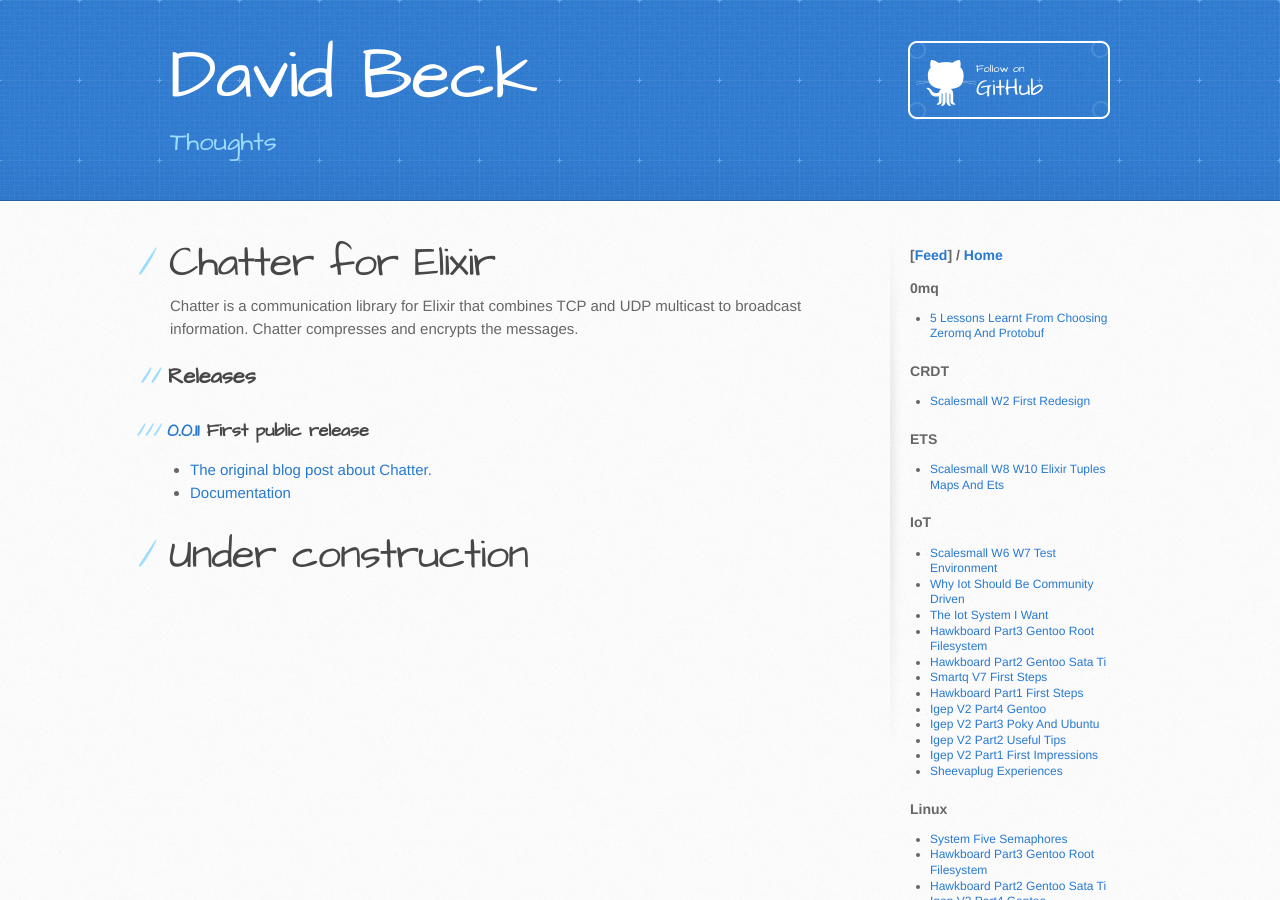
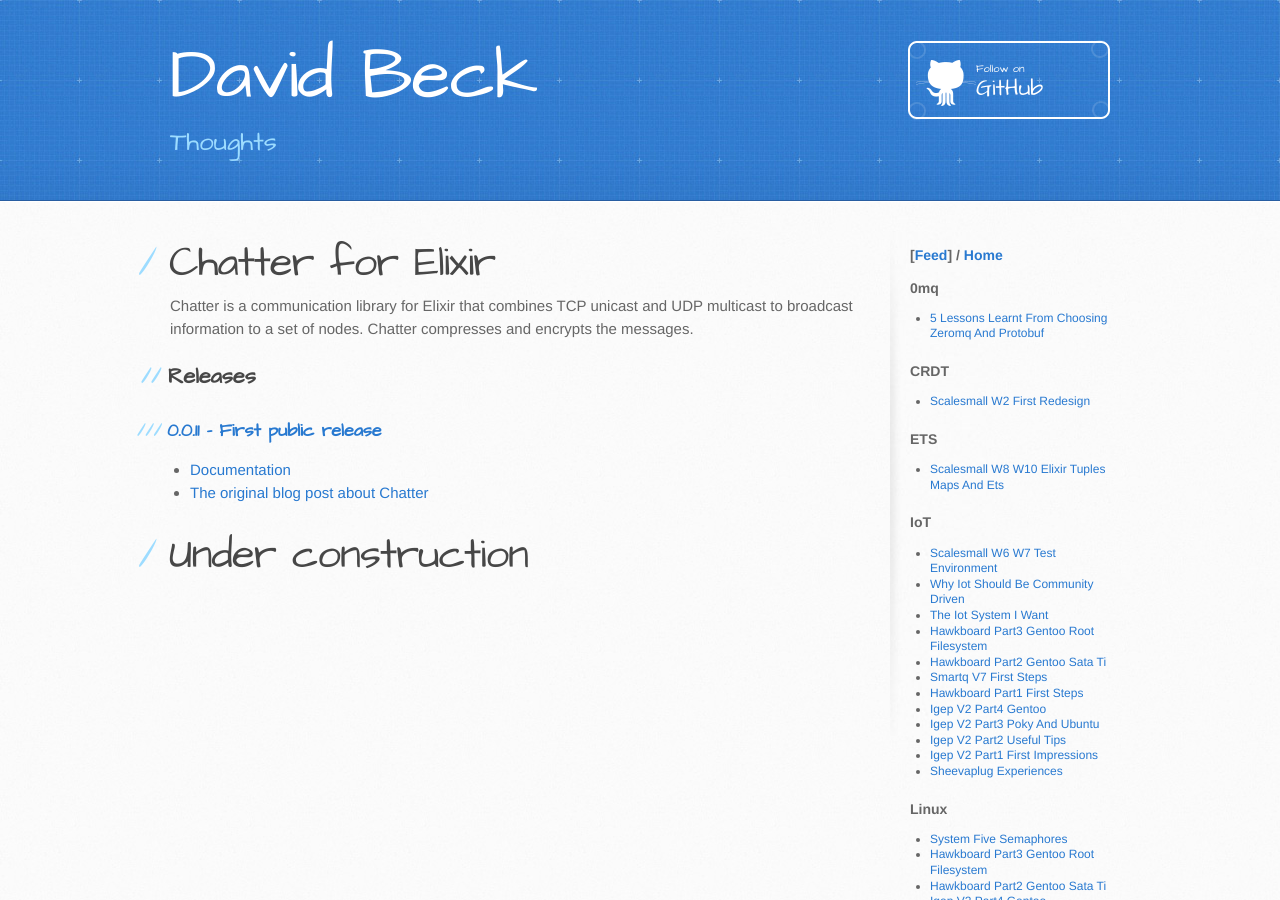
Before and after one commit to dbeck/dbeck.github.io, a Jekyll site: the page built from chatter_ex/index.markdown, in a window 1280 px wide and 900 px high. Built offline with Jekyll 4.4.1, drawn with Linux system fonts in a browser that asks for light colours.

Commit message:
minor fix

```diff
--- a/chatter_ex/index.markdown
+++ b/chatter_ex/index.markdown
@@ -18,13 +18,13 @@ scalesmall_subscribe: false
 
 # Chatter for Elixir
 
-Chatter is a communication library for Elixir that combines TCP and UDP multicast to broadcast information. Chatter compresses and encrypts the messages.
+Chatter is a communication library for Elixir that combines TCP unicast and UDP multicast to broadcast information to a set of nodes. Chatter compresses and encrypts the messages.
 
 ## Releases
 
-### [0.0.11](/chatter_ex/0.0.11/) First public release
+### [0.0.11 - First public release](/chatter_ex/0.0.11/)
 
-- [The original blog post about Chatter.](/Chatter-extracted-from-ScaleSmall/)
 - [Documentation](/chatter_ex/0.0.11/)
+- [The original blog post about Chatter](/Chatter-extracted-from-ScaleSmall/)
 
 # Under construction
```
